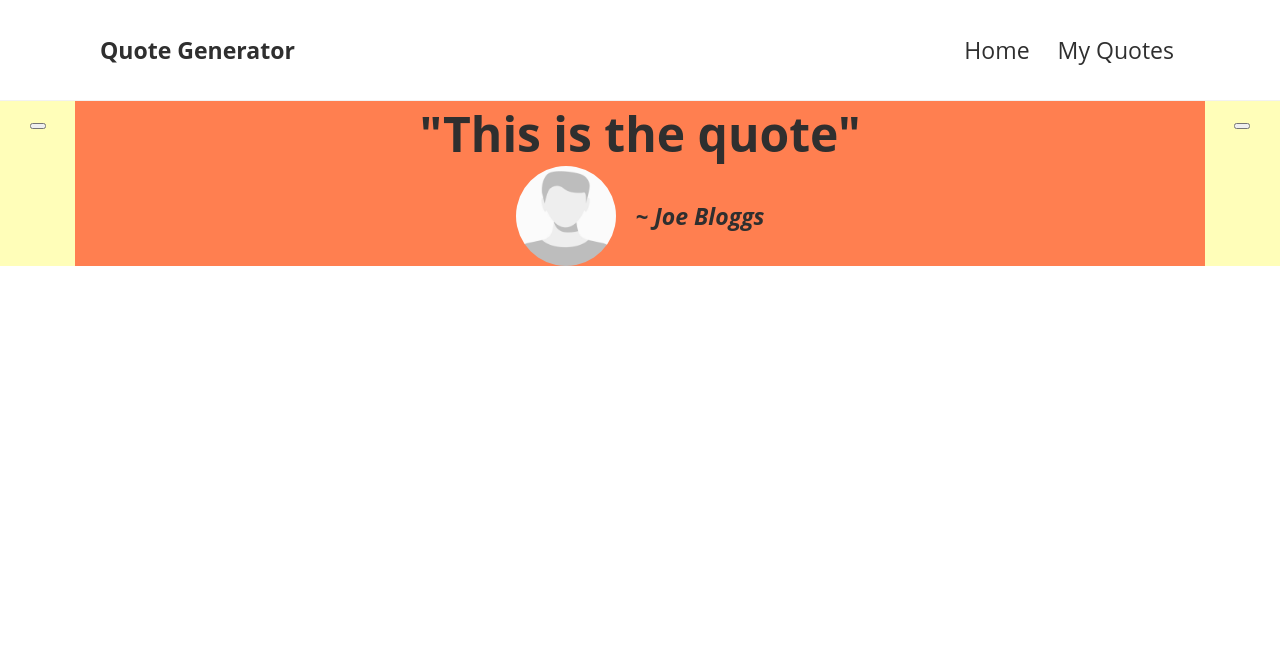
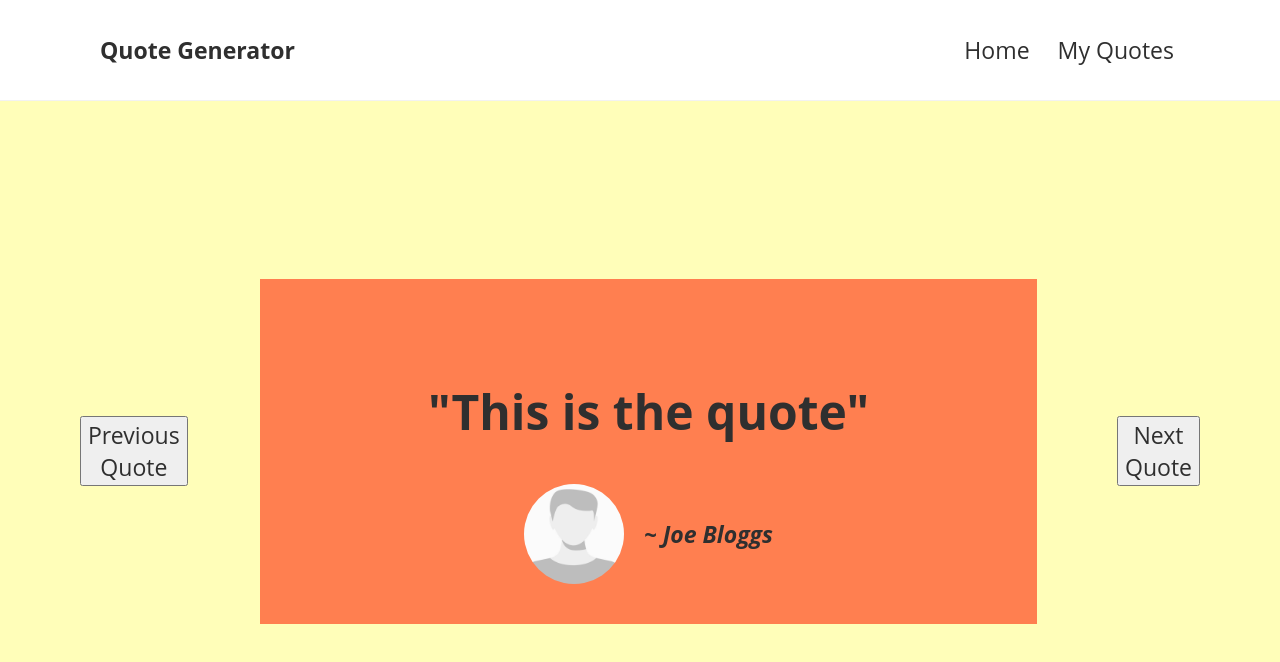
Before and after one commit to JHannah30/Quote-Generator, a React (Create React App) app in the folder quote-generator/: page / in a window 1280 px wide. Shown: the top 662 px of the page. Built offline with nearby package versions, Linux system fonts and the light colour scheme; a web font is replaced by a local one.

Commit message:
Added state to toggle styling of active/inactive page linnks

```diff
--- a/quote-generator/src/components/Home.css
+++ b/quote-generator/src/components/Home.css
@@ -5,21 +5,25 @@
 }
 
 .home-container {
+  height: 700px;
   display: flex;
   justify-content: center;
+  align-items: center;
 }
 
 .quote-action {
+  width: 100px;
+  margin: 0 80px;
   text-align: center;
-  width: 100px;
 }
 
 .quote-body {
-  width: 1500px;
+  width: 1400px;
   background-color: coral;
 }
 
 .quote-text {
+  margin: 100px 40px 40px 40px;
   font-size: 2.5rem;
 }
 
@@ -27,9 +31,10 @@
   display: flex;
   align-items: center;
   justify-content: center;
+  margin: 40px 0;
 }
 
 .author-name {
+  margin-left: 20px;
   font-style: italic;
-  margin-left: 20px;
 }
--- a/quote-generator/src/components/Home.js
+++ b/quote-generator/src/components/Home.js
@@ -2,11 +2,12 @@ import './Home.css';
 import ProfileImage from '../images/anonymous-profile.png';
 
 const Home = () => {
+
     return (
         <div className="home">
             <section className="home-container">
                 <div className="quote-action centered">
-                    <button className="previous-quote"></button>
+                    <button className="previous-quote">Previous Quote</button>
                 </div>
                 <div className="quote-body centered">
                     <h2 className="quote-text">"This is the quote"</h2>
@@ -16,7 +17,7 @@ const Home = () => {
                     </div>
                 </div>
                 <div className="quote-action centered">
-                    <button className="next-quote"></button>
+                    <button className="next-quote">Next Quote</button>
                 </div>
             </section>
         </div>
--- a/quote-generator/src/components/Navbar.css
+++ b/quote-generator/src/components/Navbar.css
@@ -24,3 +24,12 @@
 .navbar a:hover {
   color: black;
 }
+
+.navlink {
+  color: #2f2f2f;
+}
+
+/* Change this property to something nicer looking, that let's the user know when they're on that page */
+.navlink-active {
+  color: red;
+}
--- a/quote-generator/src/components/Navbar.js
+++ b/quote-generator/src/components/Navbar.js
@@ -1,14 +1,22 @@
+import { useState, useEffect } from 'react';
 import { Link } from 'react-router-dom';
 import './Navbar.css';
 
 const Navbar = () => {
+
+    const [toggleActive, setToggleActive] = useState(null);
+
+    useEffect(() => {
+        console.log(`Testing: The current state is ${toggleActive}`)
+    })
+
     return (
         <div className="navbar-container">
             <nav className="navbar">
                 <h1>Quote Generator</h1>
                 <div className="links">
-                    <Link to="/">Home</Link>
-                    <Link to="/my-quotes">My Quotes</Link>
+                    <Link to="/" onClick={() =>setToggleActive("home")} className={toggleActive === "home" ? "navlink-active" : "navlink"}>Home</Link>
+                    <Link to="/my-quotes" onClick={() => setToggleActive("myQuotes")} className={toggleActive === "myQuotes" ? "navlink-active" : "navlink"}>My Quotes</Link>
                 </div>
             </nav>
         </div>
```
